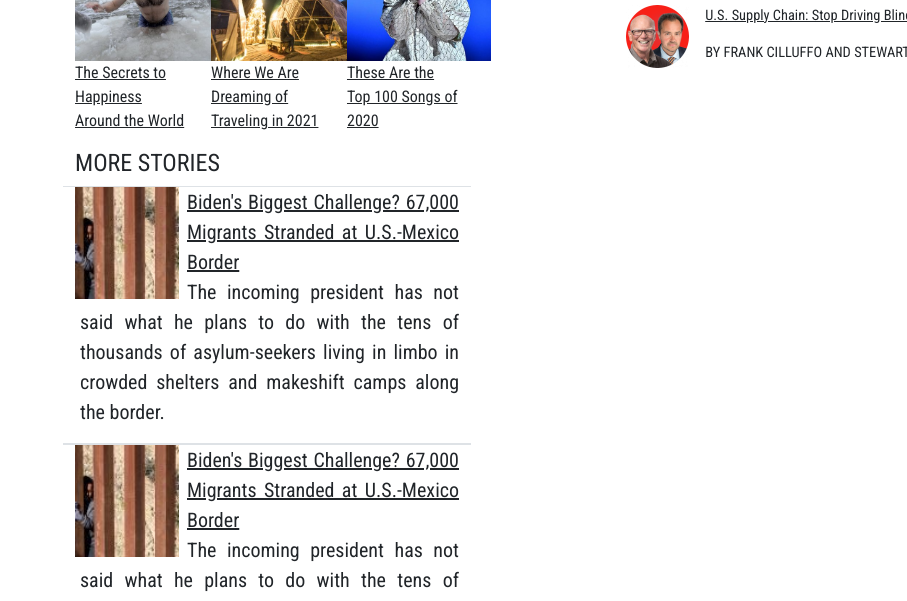
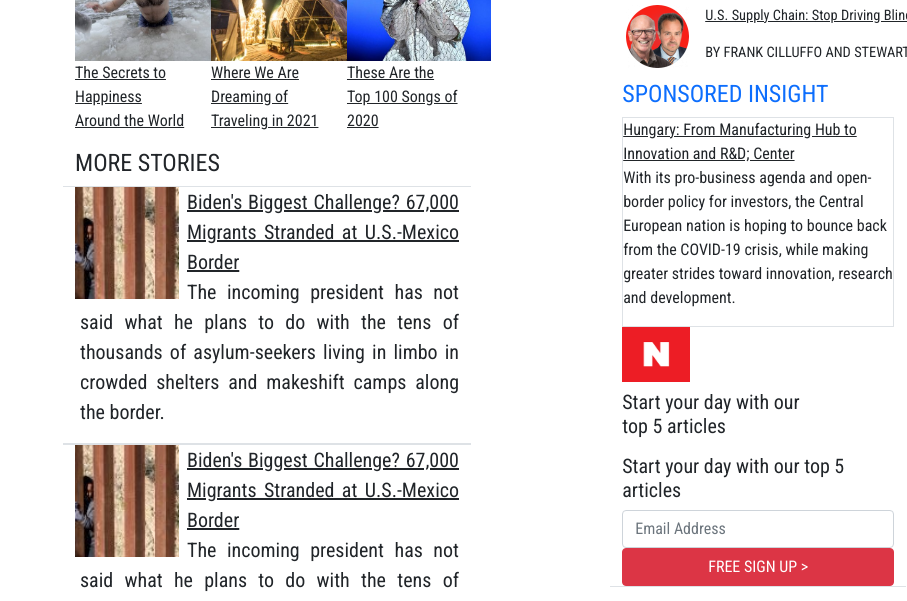
Before and after one commit to danmainah/newsweek, a website: page index.html in a window 1280 px wide. Shown: the part 1065-1666 px from the top of the page, without its empty margins (373-1280 px from the left). Drawn offline with nearby package versions, Linux system fonts and the light colour scheme.

Commit message:
Add sponsored insights

```diff
--- a/index.html
+++ b/index.html
@@ -249,6 +249,31 @@
                         BY FRANK CILLUFFO AND STEWART BAKER</p>
                     </div>
             </div>
+             <!-- SPONSORED INSIGHT -->
+             <div class="row">
+                <div class="col">
+                    <h4  class="text-primary ">SPONSORED INSIGHT</h4>
+                    <div class="sponsored border">
+                        <a href="#"> Hungary: From Manufacturing Hub to Innovation and R&D; Center </a>
+                        <p>With its pro-business agenda and open-border policy for investors, the Central European nation is hoping to bounce back from the COVID-19 crisis, while making greater strides toward innovation, research and development.</p>
+                    </div>
+                    <!-- signup form -->
+                    <a href="#">
+                        <img src="./img/icon.png" alt="person" class="col-3" width="55" height="55">
+                      </a>
+                    <div class="float-right col-9 ">
+                        <p class="text-dark font-weight-bold pt-2 h5">
+                          Start your day with our top 5 articles</p>
+                        </div>
+                    <p class="text-dark font-weight-bold pt-2 h5">
+                        Start your day with our top 5 articles</p>
+                    <form  action="">
+                        <div class="form-group">
+                            <input type="email" class="form-control" placeholder="Email Address">
+                        </div>
+                        <button type="submit" class="btn btn-danger col-12">FREE SIGN UP &gt;</button>
+
+                    </form>
 
 
     </div>
```
